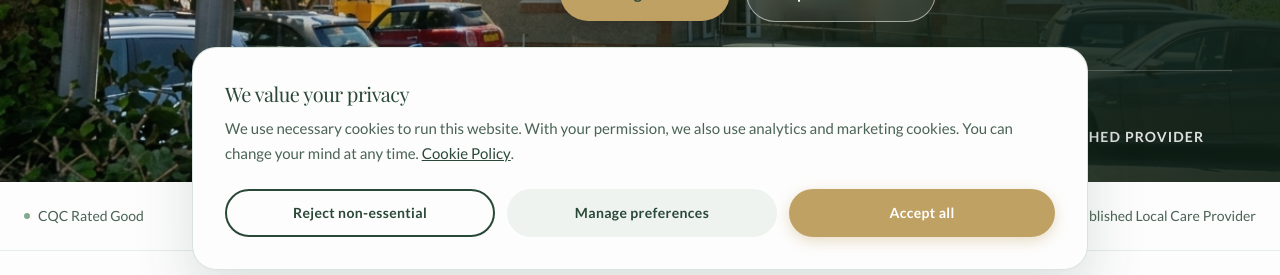
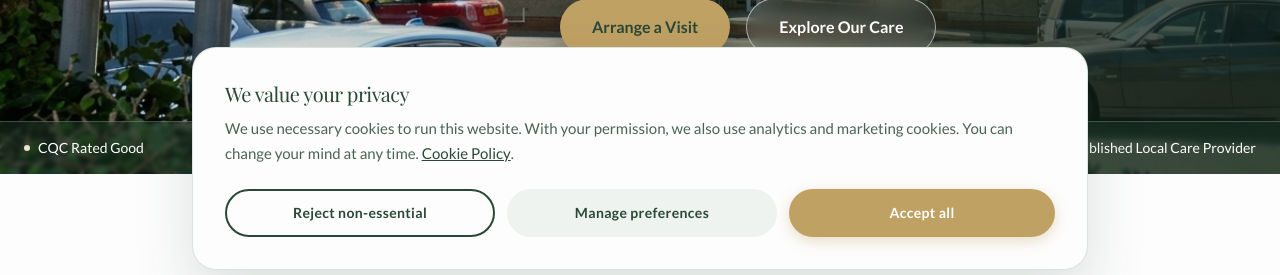
Before and after one commit to adriann1z/CareHomeWebsite, a React (Vite) app: page / in a window 1280 px wide. Shown: the part 506-781 px from the top of the page. Built offline with nearby package versions, Linux system fonts and the light colour scheme; no server answers.

Commit message:
Refine homepage photo framing and trust strip

```diff
--- a/src/pages/Home.tsx
+++ b/src/pages/Home.tsx
@@ -18,18 +18,18 @@ export default function Home() {
         path={ROUTES.home}
       />
       {/* Hero Section */}
-      <section className="relative flex min-h-[690px] items-center overflow-hidden md:min-h-[680px] md:h-[86vh]">
+      <section className="relative flex min-h-[820px] items-center overflow-hidden sm:min-h-[740px] md:min-h-[680px] md:h-[76vh] md:max-h-[760px]">
         <div className="absolute inset-0 w-full h-full">
           <img
             src={`${import.meta.env.BASE_URL}hero-image.png.jpeg`}
             alt="The Meadows Care Home building and sign in Scartho, Grimsby"
-            className="object-cover object-[35%_center] md:object-center w-full h-full"
+            className="object-cover object-[35%_center] md:object-[center_58%] w-full h-full"
             loading="eager"
             />
-          <div className="absolute inset-0 bg-[linear-gradient(180deg,rgba(15,32,22,0.24)_0%,rgba(15,32,22,0.62)_44%,rgba(15,32,22,0.88)_100%)] md:bg-[linear-gradient(90deg,rgba(15,32,22,0.12)_0%,rgba(15,32,22,0.25)_35%,rgba(15,32,22,0.82)_72%,rgba(15,32,22,0.9)_100%)]" />
+          <div className="absolute inset-0 bg-[linear-gradient(180deg,rgba(15,32,22,0.16)_0%,rgba(15,32,22,0.36)_44%,rgba(15,32,22,0.65)_100%)] md:bg-[linear-gradient(90deg,rgba(15,32,22,0.08)_0%,rgba(15,32,22,0.18)_35%,rgba(15,32,22,0.68)_72%,rgba(15,32,22,0.76)_100%)]" />
         </div>
 
-        <div className="relative z-10 max-w-7xl mx-auto w-full px-4 pt-32 pb-10 sm:px-6 md:px-8 md:pt-24 md:pb-12 lg:px-12">
+        <div className="relative z-10 max-w-7xl mx-auto w-full px-4 pt-32 pb-28 sm:px-6 md:px-8 md:pt-24 md:pb-24 lg:px-12">
           <div className="max-w-2xl ml-auto text-left">
             <StaggerContainer>
               <StaggerItem>
@@ -80,39 +80,21 @@ export default function Home() {
                   </Link>
                 </div>
               </StaggerItem>
-              <StaggerItem>
-                <div className="mt-10 grid max-w-3xl grid-cols-1 gap-3 border-t border-white/20 pt-5 text-white/86 sm:mt-12 sm:grid-cols-3 sm:gap-4 sm:pt-6">
-                  <div>
-                    <p className="font-serif text-2xl text-gold-soft">36</p>
-                    <p className="text-sm font-bold uppercase tracking-[0.08em]">Residents maximum</p>
-                  </div>
-                  <div>
-                    <p className="font-serif text-2xl text-gold-soft">24/7</p>
-                    <p className="text-sm font-bold uppercase tracking-[0.08em]">Qualified care staff</p>
-                  </div>
-                  <div>
-                    <p className="font-serif text-2xl text-gold-soft">Local</p>
-                    <p className="text-sm font-bold uppercase tracking-[0.08em]">Established provider</p>
-                  </div>
-                </div>
-              </StaggerItem>
             </StaggerContainer>
           </div>
         </div>
+        <div className="absolute inset-x-0 bottom-0 z-20 border-t border-white/20 bg-sage-deep/35 backdrop-blur-[2px]">
+          <div className="max-w-7xl mx-auto px-6 py-4 overflow-x-auto hide-scrollbar">
+          <ul className="flex items-center justify-between min-w-max md:min-w-0 gap-8 md:gap-4 text-sm font-medium text-white">
+            <li className="flex items-center gap-2"><div className="w-1.5 h-1.5 rounded-full bg-gold-soft" /> CQC Rated Good</li>
+            <li className="flex items-center gap-2"><div className="w-1.5 h-1.5 rounded-full bg-gold-soft" /> 36 Residents Maximum</li>
+            <li className="flex items-center gap-2"><div className="w-1.5 h-1.5 rounded-full bg-gold-soft" /> 24/7 Qualified Care Staff</li>
+            <li className="flex items-center gap-2"><div className="w-1.5 h-1.5 rounded-full bg-gold-soft" /> Person-Centred Care Plans</li>
+            <li className="flex items-center gap-2"><div className="w-1.5 h-1.5 rounded-full bg-gold-soft" /> Established Local Care Provider</li>
+          </ul>
+          </div>
+        </div>
       </section>
-
-      {/* Trust Bar */}
-      <div className="bg-cream border-b border-sage-light/20 relative z-20">
-        <div className="max-w-7xl mx-auto px-6 py-6 overflow-x-auto hide-scrollbar">
-          <ul className="flex items-center justify-between min-w-max md:min-w-0 gap-8 md:gap-4 text-sm font-medium text-text-mid">
-            <li className="flex items-center gap-2"><div className="w-1.5 h-1.5 rounded-full bg-sage-light" /> CQC Rated Good</li>
-            <li className="flex items-center gap-2"><div className="w-1.5 h-1.5 rounded-full bg-sage-light" /> 36 Residents Maximum</li>
-            <li className="flex items-center gap-2"><div className="w-1.5 h-1.5 rounded-full bg-sage-light" /> 24/7 Qualified Care Staff</li>
-            <li className="flex items-center gap-2"><div className="w-1.5 h-1.5 rounded-full bg-sage-light" /> Person-Centred Care Plans</li>
-            <li className="flex items-center gap-2"><div className="w-1.5 h-1.5 rounded-full bg-sage-light" /> Established Local Care Provider</li>
-          </ul>
-        </div>
-      </div>
 
       {/* Services Overview */}
       <section className="py-24 bg-cream">
```
